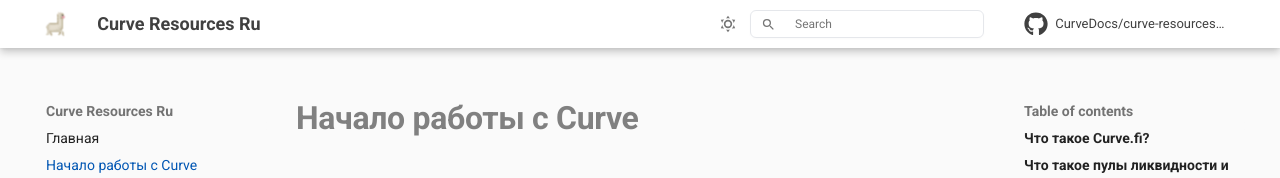
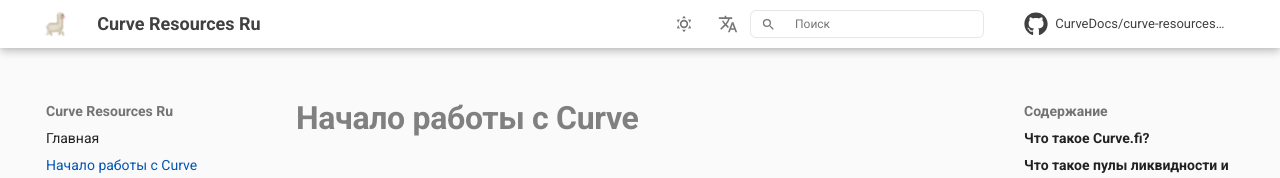
Before and after one commit to CurveDocs/curve-resources-ru, an MkDocs documentation site: the page built from docs/getting-started.md, in a window 1280 px wide. Shown: the top 178 px of the page. Built offline with MkDocs 1.6.1 and Material for MkDocs 9.7.7, drawn with Linux system fonts in a browser that asks for light colours; comment, search, counter and statistics services are not loaded; part of the change alters nothing that is shown.

```diff
--- a/mkdocs.yml
+++ b/mkdocs.yml
@@ -55,6 +55,7 @@ markdown_extensions:
 
 theme:
   name: material
+  language: ru
   custom_dir: overrides
   include_search_page: false
   search_index_only: true
@@ -108,6 +109,13 @@ extra:
     - icon: fontawesome/brands/youtube
       link: http://www.youtube.com/c/CurveFinance
       name: YouTube
+  alternate:
+    - name: English
+      link: /
+      lang: en
+    - name: Русский
+      link: /ru/
+      lang: ru
 
 extra_css:
   - stylesheets/extra.css
```
